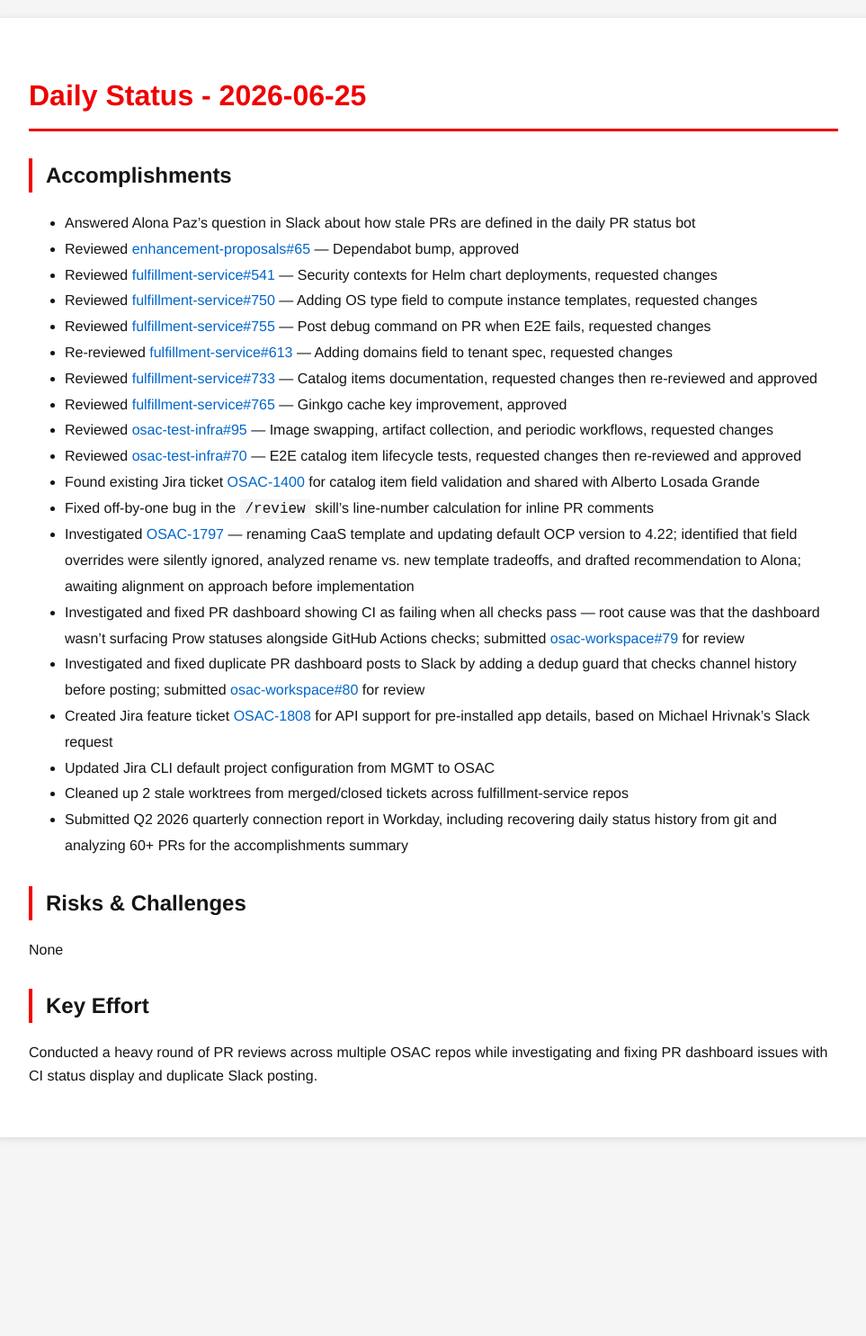
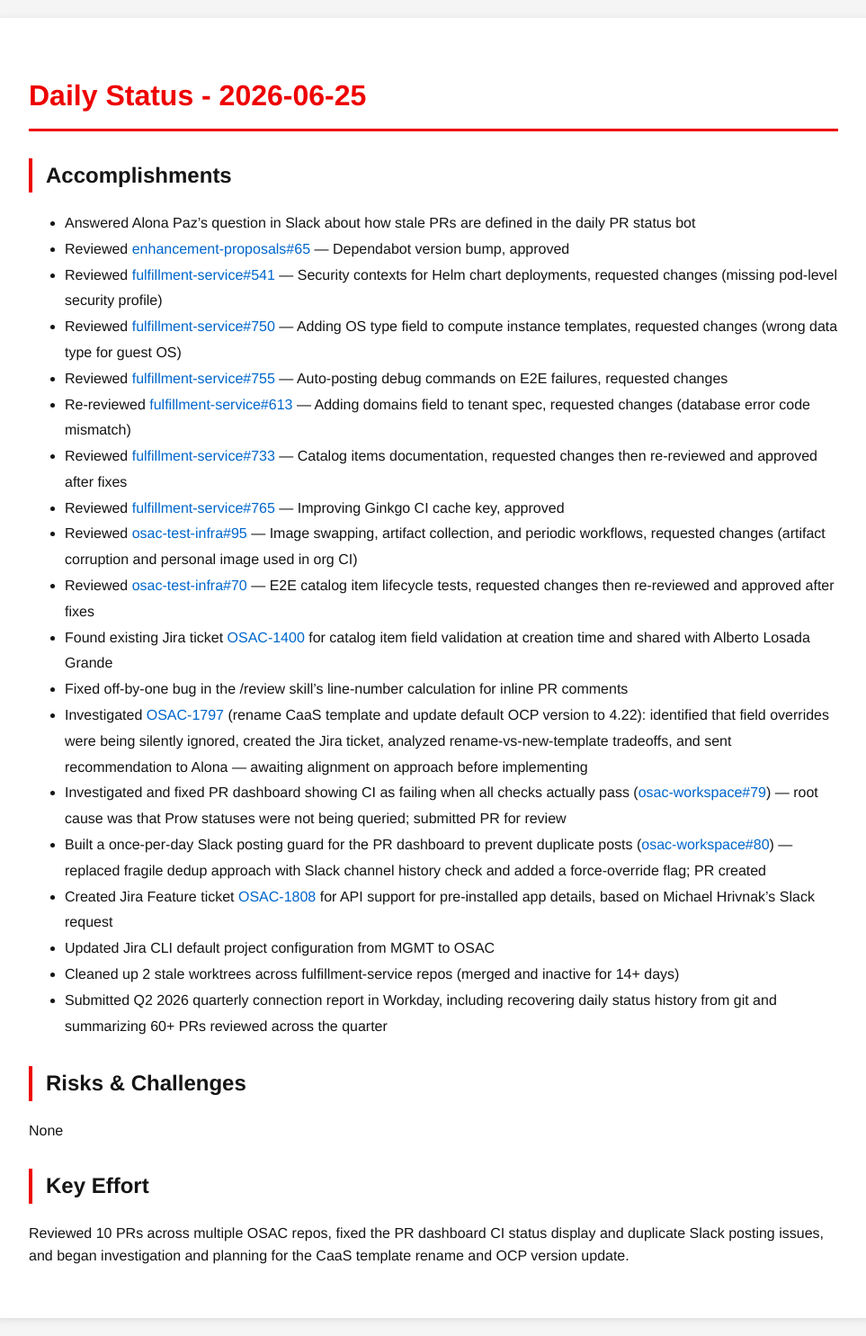
Before and after one commit to tzvatot/daily-status, a Jekyll site: the page built from 2026-06-25.md, in a window 1280 px wide. Shown: the whole page at 90% size, without its empty margins (158-1121 px from the left). Built offline with Jekyll 4.4.1, drawn with Linux system fonts in a browser that asks for light colours; before the commit the page ends 1284 px from its top, so only the background shows below that.

Commit message:
Daily status update - 2026-06-25

```diff
--- a/2026-06-25.md
+++ b/2026-06-25.md
@@ -8,27 +8,27 @@
 
 ## Accomplishments
 - Answered Alona Paz's question in Slack about how stale PRs are defined in the daily PR status bot
-- Reviewed [enhancement-proposals#65](https://github.com/osac-project/enhancement-proposals/pull/65) — Dependabot bump, approved
-- Reviewed [fulfillment-service#541](https://github.com/osac-project/fulfillment-service/pull/541) — Security contexts for Helm chart deployments, requested changes
-- Reviewed [fulfillment-service#750](https://github.com/osac-project/fulfillment-service/pull/750) — Adding OS type field to compute instance templates, requested changes
-- Reviewed [fulfillment-service#755](https://github.com/osac-project/fulfillment-service/pull/755) — Post debug command on PR when E2E fails, requested changes
-- Re-reviewed [fulfillment-service#613](https://github.com/osac-project/fulfillment-service/pull/613) — Adding domains field to tenant spec, requested changes
-- Reviewed [fulfillment-service#733](https://github.com/osac-project/fulfillment-service/pull/733) — Catalog items documentation, requested changes then re-reviewed and approved
-- Reviewed [fulfillment-service#765](https://github.com/osac-project/fulfillment-service/pull/765) — Ginkgo cache key improvement, approved
-- Reviewed [osac-test-infra#95](https://github.com/osac-project/osac-test-infra/pull/95) — Image swapping, artifact collection, and periodic workflows, requested changes
-- Reviewed [osac-test-infra#70](https://github.com/osac-project/osac-test-infra/pull/70) — E2E catalog item lifecycle tests, requested changes then re-reviewed and approved
-- Found existing Jira ticket [OSAC-1400](https://redhat.atlassian.net/browse/OSAC-1400) for catalog item field validation and shared with Alberto Losada Grande
-- Fixed off-by-one bug in the `/review` skill's line-number calculation for inline PR comments
-- Investigated [OSAC-1797](https://redhat.atlassian.net/browse/OSAC-1797) — renaming CaaS template and updating default OCP version to 4.22; identified that field overrides were silently ignored, analyzed rename vs. new template tradeoffs, and drafted recommendation to Alona; awaiting alignment on approach before implementation
-- Investigated and fixed PR dashboard showing CI as failing when all checks pass — root cause was that the dashboard wasn't surfacing Prow statuses alongside GitHub Actions checks; submitted [osac-workspace#79](https://github.com/osac-project/osac-workspace/pull/79) for review
-- Investigated and fixed duplicate PR dashboard posts to Slack by adding a dedup guard that checks channel history before posting; submitted [osac-workspace#80](https://github.com/osac-project/osac-workspace/pull/80) for review
-- Created Jira feature ticket [OSAC-1808](https://redhat.atlassian.net/browse/OSAC-1808) for API support for pre-installed app details, based on Michael Hrivnak's Slack request
+- Reviewed [enhancement-proposals#65](https://github.com/osac-project/enhancement-proposals/pull/65) — Dependabot version bump, approved
+- Reviewed [fulfillment-service#541](https://github.com/osac-project/fulfillment-service/pull/541) — Security contexts for Helm chart deployments, requested changes (missing pod-level security profile)
+- Reviewed [fulfillment-service#750](https://github.com/osac-project/fulfillment-service/pull/750) — Adding OS type field to compute instance templates, requested changes (wrong data type for guest OS)
+- Reviewed [fulfillment-service#755](https://github.com/osac-project/fulfillment-service/pull/755) — Auto-posting debug commands on E2E failures, requested changes
+- Re-reviewed [fulfillment-service#613](https://github.com/osac-project/fulfillment-service/pull/613) — Adding domains field to tenant spec, requested changes (database error code mismatch)
+- Reviewed [fulfillment-service#733](https://github.com/osac-project/fulfillment-service/pull/733) — Catalog items documentation, requested changes then re-reviewed and approved after fixes
+- Reviewed [fulfillment-service#765](https://github.com/osac-project/fulfillment-service/pull/765) — Improving Ginkgo CI cache key, approved
+- Reviewed [osac-test-infra#95](https://github.com/osac-project/osac-test-infra/pull/95) — Image swapping, artifact collection, and periodic workflows, requested changes (artifact corruption and personal image used in org CI)
+- Reviewed [osac-test-infra#70](https://github.com/osac-project/osac-test-infra/pull/70) — E2E catalog item lifecycle tests, requested changes then re-reviewed and approved after fixes
+- Found existing Jira ticket [OSAC-1400](https://redhat.atlassian.net/browse/OSAC-1400) for catalog item field validation at creation time and shared with Alberto Losada Grande
+- Fixed off-by-one bug in the /review skill's line-number calculation for inline PR comments
+- Investigated [OSAC-1797](https://redhat.atlassian.net/browse/OSAC-1797) (rename CaaS template and update default OCP version to 4.22): identified that field overrides were being silently ignored, created the Jira ticket, analyzed rename-vs-new-template tradeoffs, and sent recommendation to Alona — awaiting alignment on approach before implementing
+- Investigated and fixed PR dashboard showing CI as failing when all checks actually pass ([osac-workspace#79](https://github.com/osac-project/osac-workspace/pull/79)) — root cause was that Prow statuses were not being queried; submitted PR for review
+- Built a once-per-day Slack posting guard for the PR dashboard to prevent duplicate posts ([osac-workspace#80](https://github.com/osac-project/osac-workspace/pull/80)) — replaced fragile dedup approach with Slack channel history check and added a force-override flag; PR created
+- Created Jira Feature ticket [OSAC-1808](https://redhat.atlassian.net/browse/OSAC-1808) for API support for pre-installed app details, based on Michael Hrivnak's Slack request
 - Updated Jira CLI default project configuration from MGMT to OSAC
-- Cleaned up 2 stale worktrees from merged/closed tickets across fulfillment-service repos
-- Submitted Q2 2026 quarterly connection report in Workday, including recovering daily status history from git and analyzing 60+ PRs for the accomplishments summary
+- Cleaned up 2 stale worktrees across fulfillment-service repos (merged and inactive for 14+ days)
+- Submitted Q2 2026 quarterly connection report in Workday, including recovering daily status history from git and summarizing 60+ PRs reviewed across the quarter
 
 ## Risks & Challenges
 None
 
 ## Key Effort
-Conducted a heavy round of PR reviews across multiple OSAC repos while investigating and fixing PR dashboard issues with CI status display and duplicate Slack posting.
+Reviewed 10 PRs across multiple OSAC repos, fixed the PR dashboard CI status display and duplicate Slack posting issues, and began investigation and planning for the CaaS template rename and OCP version update.
```
